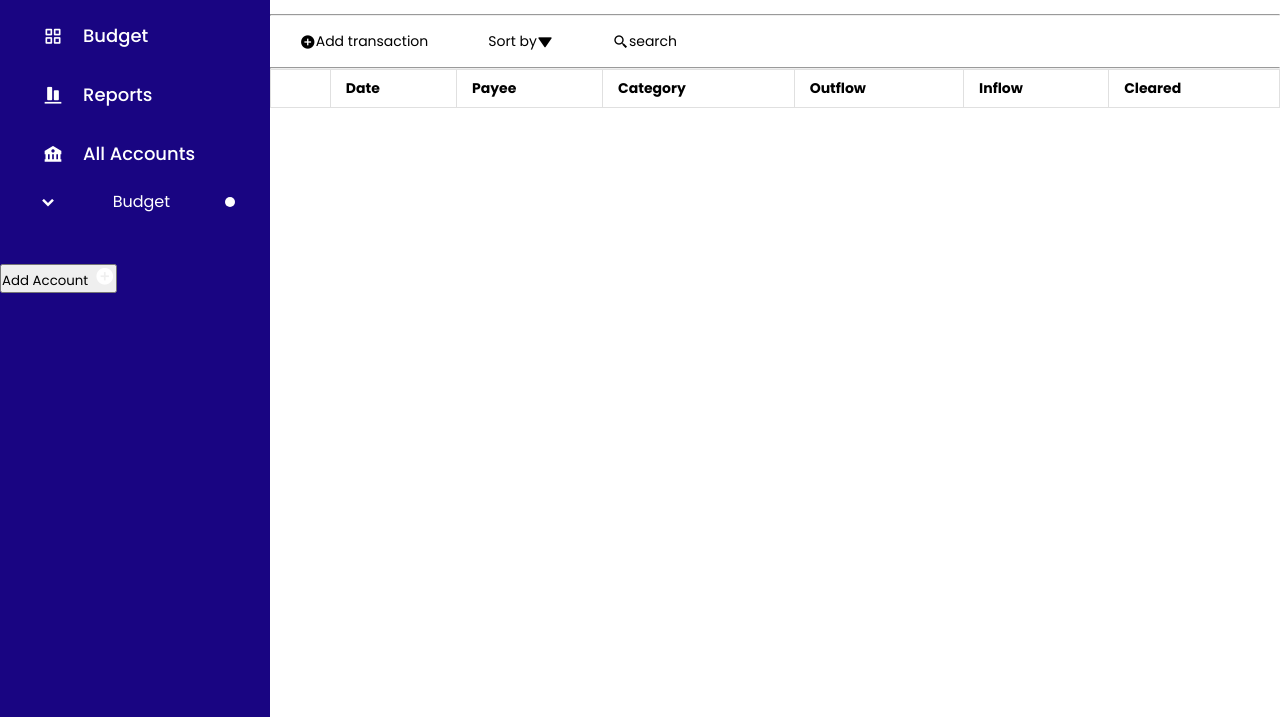
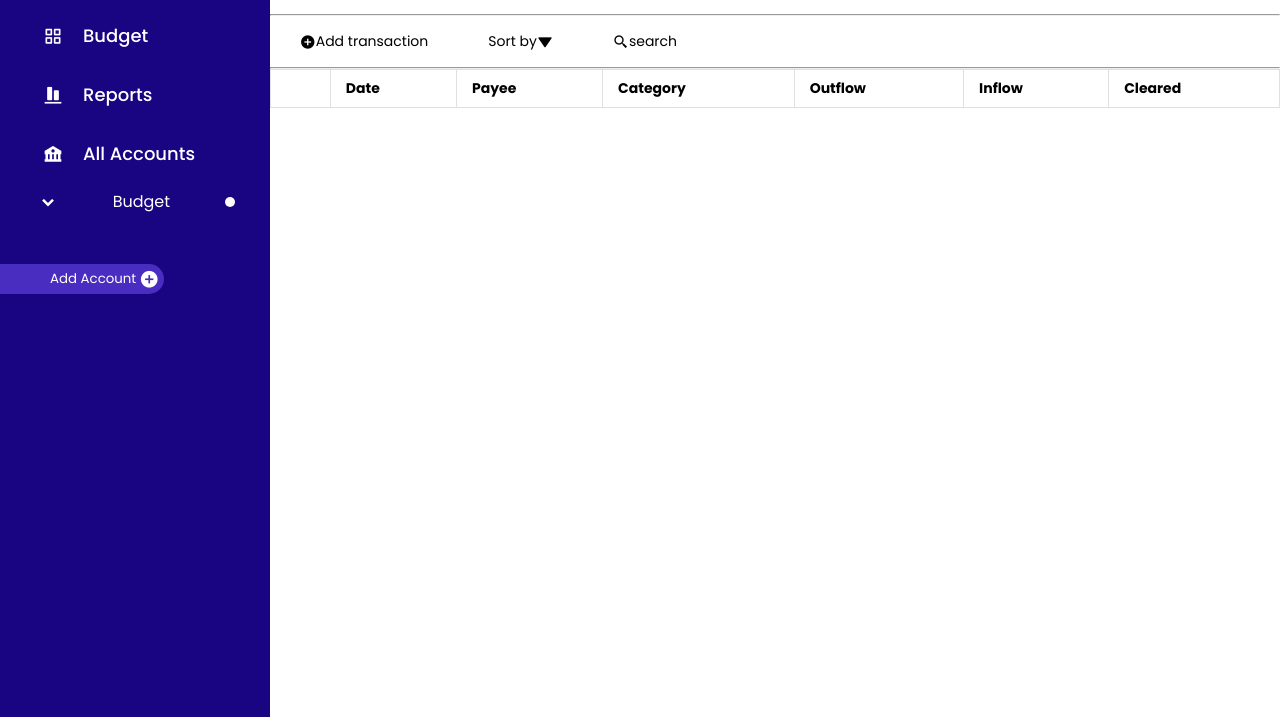
Before and after one commit to RohitGupta1332/Personal-finance-tracker, a plain HTML site: page Code/frontend/Accounts/accounts.html in a window 1280 px wide. Shown: the part 83-800 px from the top of the page. Drawn offline with nearby package versions, Linux system fonts and the light colour scheme; no server answers.

Commit message:
issue resolved

```diff
--- a/Code/frontend/Accounts/accounts.html
+++ b/Code/frontend/Accounts/accounts.html
@@ -53,7 +53,7 @@
             </div>
 
         </div>
-        <button>
+        <button class="add-account-btn">
             Add Account
             <i class='bx bxs-plus-circle'></i>
         </button>
```
